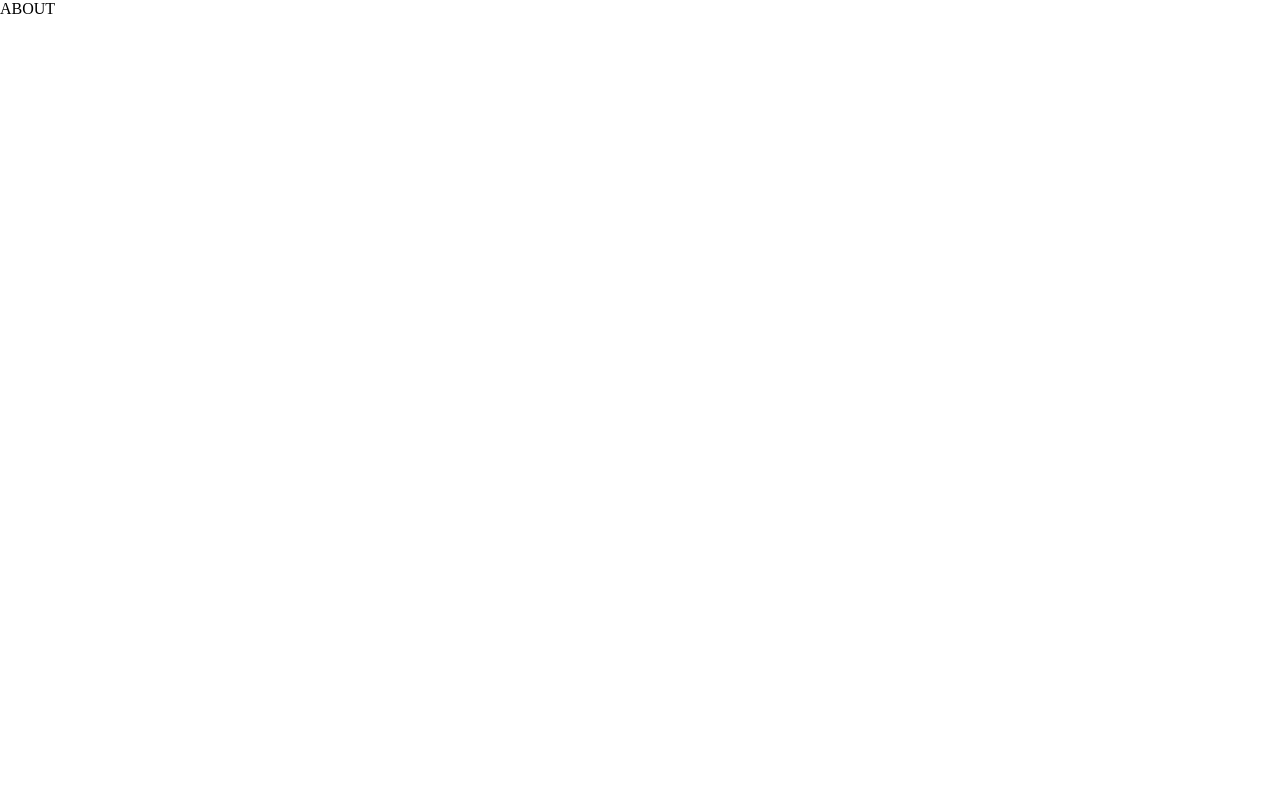
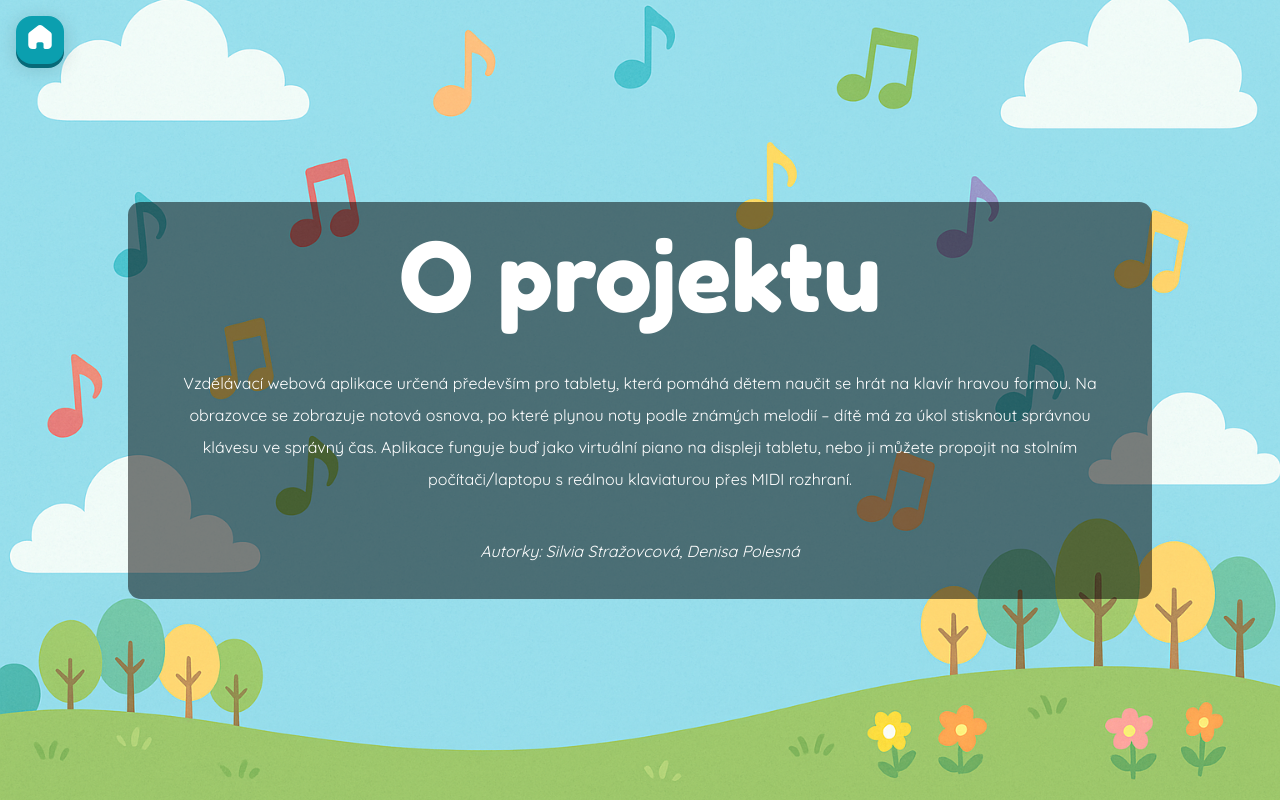
Before and after one commit to DenisaPolesna/piano, a React (Vite) app: page /about in a window 1280 px wide. Built offline with nearby package versions, Linux system fonts and the light colour scheme; a web font is replaced by a local one.

Commit message:
Style AboutPage

```diff
--- a/src/components/UI/NavBarMenu/PageTemplate/PageTemplate.css
+++ b/src/components/UI/NavBarMenu/PageTemplate/PageTemplate.css
@@ -17,11 +17,14 @@
   display: flex;
   flex-direction: column;
   align-items: center;
-  justify-content: center;
-  height: 80%;
+  justify-content: space-around;
+  height: fit-content;
+  max-height: 80%;
   width: 80%;
   background-color: rgb(0, 0, 0, 0.5);
   border-radius: var(--radius);
+  padding: 1rem;
+  gap: 0.5rem;
 }
 
 .tutorial-button {
@@ -74,6 +77,7 @@
   }
 
   .template-wrapper {
-    height: 70%;
+    height: fit-content;
+    padding: 0.5rem;
   }
 }
--- a/src/pages/AboutPage/AboutPage.css
+++ b/src/pages/AboutPage/AboutPage.css
@@ -0,0 +1,30 @@
+.about-header {
+  font-family: var(--font-main);
+  color: var(--text-color);
+  font-size: 6rem;
+  margin-bottom: 0.5rem;
+}
+
+.about-text {
+  text-align: center;
+  font-family: var(--font-tertiary);
+  line-height: 2;
+  color: var(--text-color);
+  padding: 1rem;
+}
+
+.about-text__cursive {
+  font-style: italic;
+}
+
+
+@media (max-width: 660px) {
+  .about-header {
+    font-size: 2.5rem;
+  }
+
+  .about-text {
+    font-size: 0.8rem;
+    padding: 0.5rem;
+  }
+}
--- a/src/pages/AboutPage/AboutPage.jsx
+++ b/src/pages/AboutPage/AboutPage.jsx
@@ -1,7 +1,23 @@
 import "./AboutPage.css";
+import PageTemplate from "../../components/UI/NavBarMenu/PageTemplate/PageTemplate";
 
 const AboutPage = () => {
-  return <div>ABOUT</div>;
+  return (
+    <PageTemplate>
+      <div className="about-header">O projektu</div>
+      <p className="about-text">
+        Vzdělávací webová aplikace určená především pro tablety, která pomáhá
+        dětem naučit se hrát na klavír hravou formou. Na obrazovce se zobrazuje
+        notová osnova, po které plynou noty podle známých melodií – dítě má za
+        úkol stisknout správnou klávesu ve správný čas. Aplikace funguje buď
+        jako virtuální piano na displeji tabletu, nebo ji můžete propojit na
+        stolním počítači/laptopu s reálnou klaviaturou přes MIDI rozhraní.
+      </p>
+      <div className="about-text about-text__cursive">
+        Autorky: Silvia Stražovcová, Denisa Polesná
+      </div>
+    </PageTemplate>
+  );
 };
 
 export default AboutPage;
```
